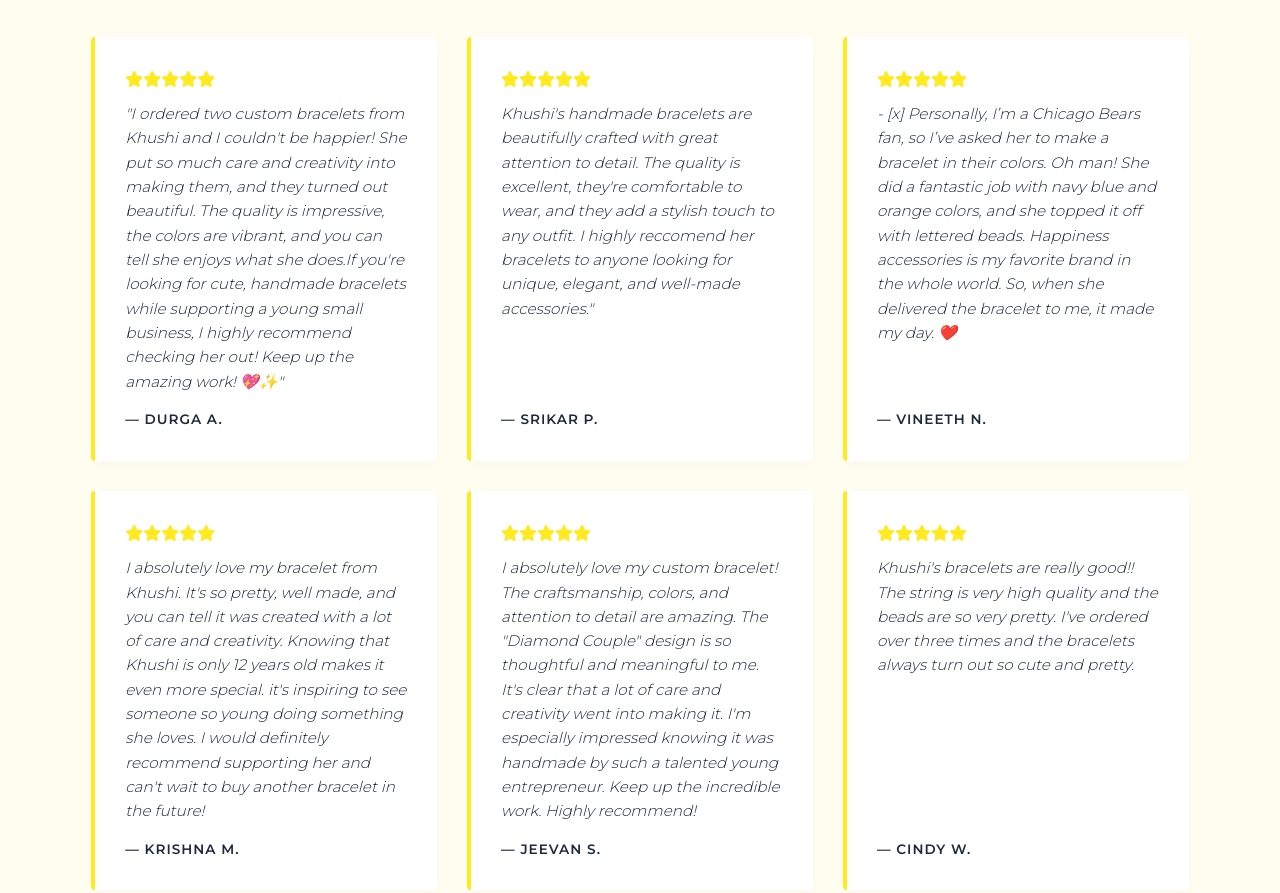
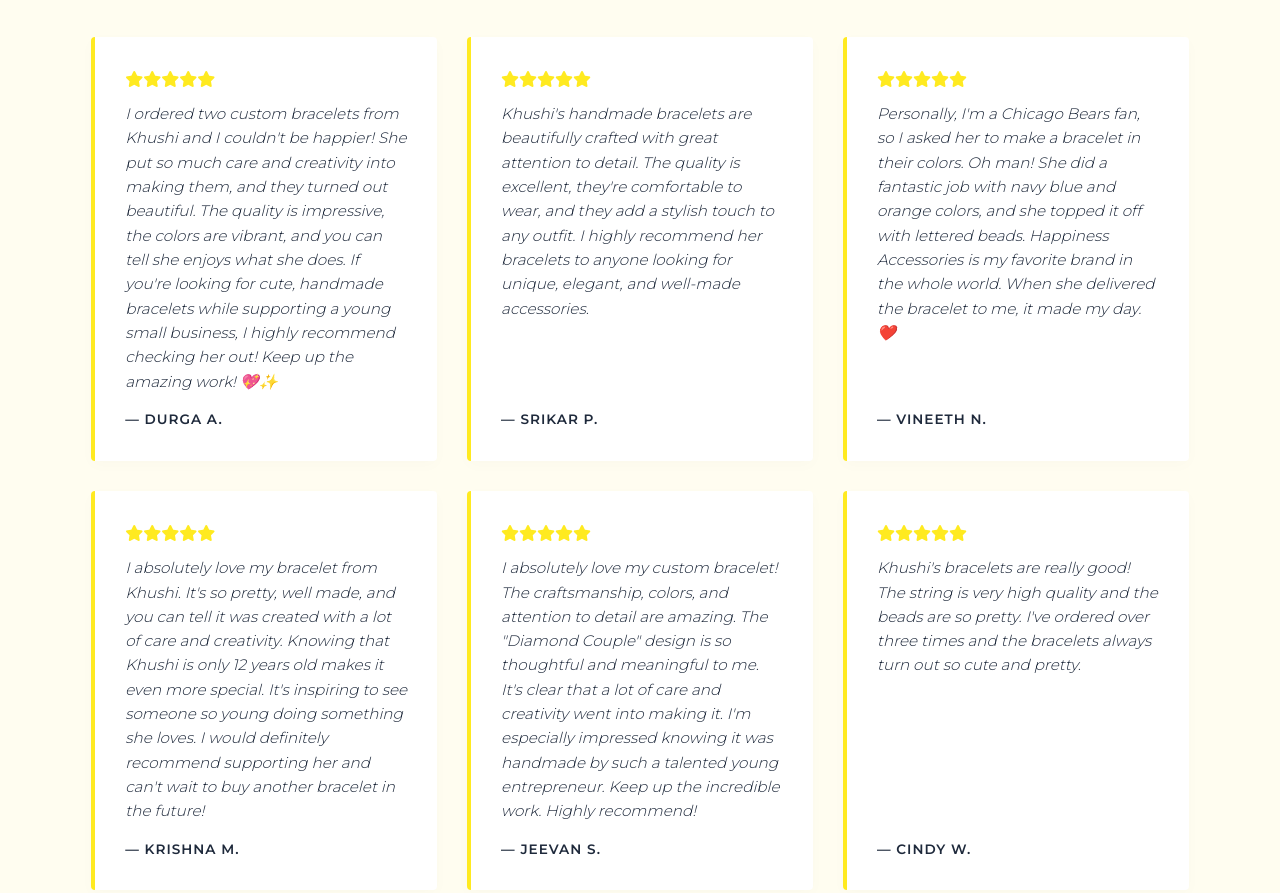
Before and after one commit to oceanmagic13/Happiness_Accessories, a plain HTML site: page index.html in a window 1280 px wide. Shown: the part 2864-3757 px from the top of the page. Drawn offline with Linux system fonts and the light colour scheme.

Commit message:
fixing typos in review cards

```diff
--- a/index.html
+++ b/index.html
@@ -1004,7 +1004,7 @@
                 <div class="review-card">
                     <div>
                         <div class="stars"><i class="fa-solid fa-star"></i><i class="fa-solid fa-star"></i><i class="fa-solid fa-star"></i><i class="fa-solid fa-star"></i><i class="fa-solid fa-star"></i></div>
-                        <p class="review-text">"I ordered two custom bracelets from Khushi and I couldn't be happier! She put so much care and creativity into making them, and they turned out beautiful. The quality is impressive, the colors are vibrant, and you can tell she enjoys what she does.If you're looking for cute, handmade bracelets while supporting a young small business, I highly recommend checking her out! Keep up the amazing work! 💖✨"</p>
+                        <p class="review-text">I ordered two custom bracelets from Khushi and I couldn't be happier! She put so much care and creativity into making them, and they turned out beautiful. The quality is impressive, the colors are vibrant, and you can tell she enjoys what she does. If you're looking for cute, handmade bracelets while supporting a young small business, I highly recommend checking her out! Keep up the amazing work! 💖✨</p>
                     </div>
                     <p class="review-author">— Durga A.</p>
                 </div>
@@ -1012,7 +1012,7 @@
                 <div class="review-card">
                     <div>
                         <div class="stars"><i class="fa-solid fa-star"></i><i class="fa-solid fa-star"></i><i class="fa-solid fa-star"></i><i class="fa-solid fa-star"></i><i class="fa-solid fa-star"></i></div>
-                        <p class="review-text">Khushi's handmade bracelets are beautifully crafted with great attention to detail. The quality is excellent, they're comfortable to wear, and they add a stylish touch to any outfit. I highly reccomend her bracelets to anyone looking for unique, elegant, and well-made accessories."</p>
+                        <p class="review-text">Khushi's handmade bracelets are beautifully crafted with great attention to detail. The quality is excellent, they're comfortable to wear, and they add a stylish touch to any outfit. I highly recommend her bracelets to anyone looking for unique, elegant, and well-made accessories.</p>
                     </div>
                     <p class="review-author">— Srikar P.</p>
                 </div>
@@ -1020,7 +1020,7 @@
                 <div class="review-card">
                     <div>
                         <div class="stars"><i class="fa-solid fa-star"></i><i class="fa-solid fa-star"></i><i class="fa-solid fa-star"></i><i class="fa-solid fa-star"></i><i class="fa-solid fa-star"></i></div>
-                        <p class="review-text">- [x]   Personally, I’m a Chicago Bears fan, so I’ve asked her to make a bracelet in their colors. Oh man! She did a fantastic job with navy blue and orange colors, and she topped it off with lettered beads. Happiness accessories is my favorite brand in the whole world. So, when she delivered the bracelet to me, it made my day. ❤️</p>
+                        <p class="review-text">Personally, I'm a Chicago Bears fan, so I asked her to make a bracelet in their colors. Oh man! She did a fantastic job with navy blue and orange colors, and she topped it off with lettered beads. Happiness Accessories is my favorite brand in the whole world. When she delivered the bracelet to me, it made my day. ❤️</p>
                     </div>
                     <p class="review-author">— Vineeth N.</p>
                 </div>
@@ -1028,7 +1028,7 @@
                 <div class="review-card">
                     <div>
                         <div class="stars"><i class="fa-solid fa-star"></i><i class="fa-solid fa-star"></i><i class="fa-solid fa-star"></i><i class="fa-solid fa-star"></i><i class="fa-solid fa-star"></i></div>
-                        <p class="review-text">I absolutely love my bracelet from Khushi. It's so pretty, well made, and you can tell it was created with a lot of care and creativity. Knowing that Khushi is only 12 years old makes it even more special. it's inspiring to see someone so young doing something she loves. I would definitely recommend supporting her and can't wait to buy another bracelet in the future!</p>
+                        <p class="review-text">I absolutely love my bracelet from Khushi. It's so pretty, well made, and you can tell it was created with a lot of care and creativity. Knowing that Khushi is only 12 years old makes it even more special. It's inspiring to see someone so young doing something she loves. I would definitely recommend supporting her and can't wait to buy another bracelet in the future!</p>
                     </div>
                     <p class="review-author">— Krishna M.</p>
                 </div>
@@ -1044,7 +1044,7 @@
                 <div class="review-card">
                     <div>
                         <div class="stars"><i class="fa-solid fa-star"></i><i class="fa-solid fa-star"></i><i class="fa-solid fa-star"></i><i class="fa-solid fa-star"></i><i class="fa-solid fa-star"></i></div>
-                        <p class="review-text"> Khushi's bracelets are really good!! The string is very high quality and the beads are so very pretty. I've ordered over three times and the bracelets always turn out so cute and pretty.</p>
+                        <p class="review-text">Khushi's bracelets are really good! The string is very high quality and the beads are so pretty. I've ordered over three times and the bracelets always turn out so cute and pretty.</p>
                     </div>
                     <p class="review-author">— Cindy W.</p>
                 </div>
```
